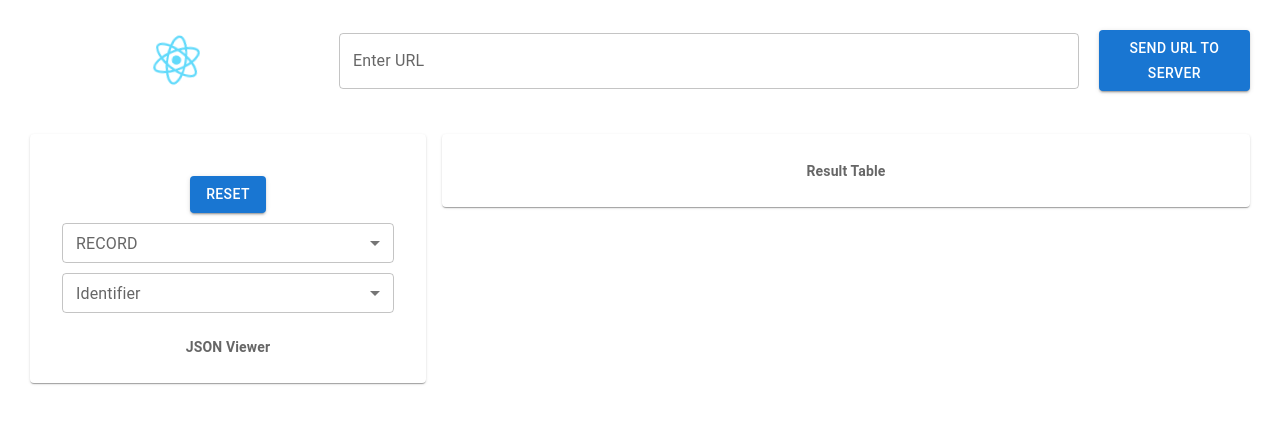
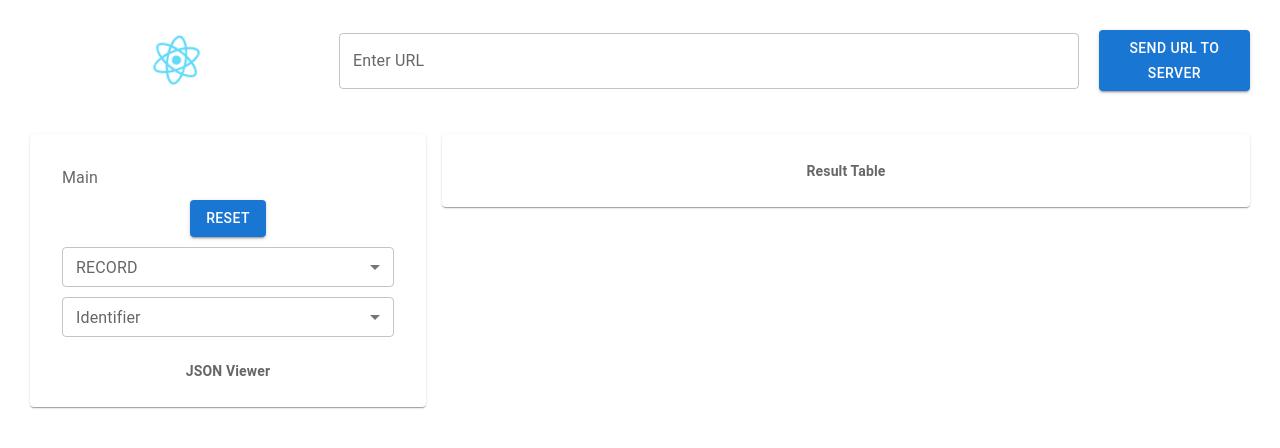
Before and after one commit to hereistopdev/feed-project, a React (Create React App) app: page / in a window 1280 px wide. Shown: the top 448 px of the page. Built offline with nearby package versions, Linux system fonts and the light colour scheme.

Commit message:
add history

```diff
--- a/src/components/FeedFetcher.js
+++ b/src/components/FeedFetcher.js
@@ -8,13 +8,16 @@ import Box from "@mui/material/Box";
 import Paper from "@mui/material/Paper";
 import Grid from "@mui/material/Grid";
 import {
+  Breadcrumbs,
   Button,
   FormControl,
   InputLabel,
+  Link,
   List,
   MenuItem,
   Select,
   TextField,
+  Typography,
 } from "@mui/material";
 import { toast } from "react-toastify";
 import logo from "../logo.svg";
@@ -33,6 +36,7 @@ const FeedFetcher = () => {
   const [url, setUrl] = useState("");
   const [isloading, setIsLoading] = useState(false);
   const [feedData, setFeedData] = useState(null);
+  const [history, setHistory] = useState(["Main"]);
 
   const [record, setRecord] = useState(null);
   const [list, setList] = useState(null);
@@ -42,12 +46,13 @@ const FeedFetcher = () => {
   const [idlist, setIDlist] = useState("");
 
   const filetered = (obj) => {
+    if (!obj) return [];
     console.log("here", obj, typeof obj);
 
     if (typeof obj === "string" || typeof obj === "number") {
       console.log(selected);
       setList([selected]);
-      setIDlist(["None"]);
+      setIDlist([]);
       setRecord([obj]);
       // setList(selected);
       return;
@@ -72,6 +77,7 @@ const FeedFetcher = () => {
       // axios.disable("etag");
       const response = await axios.post(
         "https://optimum-koala-informed.ngrok-free.app/api/data",
+        // "http://localhost:4000/api/data",
         {
           url: url,
         }
@@ -80,6 +86,7 @@ const FeedFetcher = () => {
       console.log(Object.keys(response.data));
       filetered(response.data);
       setFeedData(response.data);
+      setID("");
       // console.log(filetered(response.data));
       setIsLoading(false);
     } catch (error) {
@@ -132,12 +139,46 @@ const FeedFetcher = () => {
           <Grid item xs={4}>
             <Item>
               <Box m={3}>
+                <Breadcrumbs aria-label="breadcrumb">
+                  {history.map((v) => {
+                    return (
+                      <Link
+                        underline="hover"
+                        color="inherit"
+                        onClick={() => {
+                          console.log(history, v);
+                          const num = history.indexOf(v);
+                          let temp = [];
+                          if (num !== -1) {
+                            temp = history.slice(0, num + 1);
+                            setHistory(temp);
+                          }
+                          console.log(temp, feedData);
+                          if (temp.length === 1) filetered(feedData);
+                          if (temp.length) {
+                            let val = feedData;
+                            for (let i = 1; i < temp.length; i++) {
+                              val = val[temp[i]];
+                            }
+                            filetered(val);
+                          }
+                        }}
+                      >
+                        {v}
+                      </Link>
+                    );
+                  })}
+                </Breadcrumbs>
                 <Button
                   variant="contained"
                   color="primary"
                   style={{ margin: "10px" }}
                   onClick={() => {
-                    setID(null);
+                    setID("");
+                    setSelected("");
+                    setHistory(["Main"]);
+                    console.log(feedData);
+                    if (feedData == null) return;
                     filetered(feedData);
                   }}
                 >
@@ -150,7 +191,10 @@ const FeedFetcher = () => {
                     id="demo-simple-select"
                     value={selected}
                     label="Age"
-                    onChange={(e) => setSelected(e.target.value)}
+                    onChange={(e) => {
+                      setHistory([...history, e.target.value]);
+                      setSelected(e.target.value);
+                    }}
                   >
                     {list &&
                       list.map((v) => {
--- a/src/components/MuiTable.js
+++ b/src/components/MuiTable.js
@@ -1,59 +1,45 @@
 import * as React from "react";
 import { DataGrid } from "@mui/x-data-grid";
-
-const rows1 = [
-  { id: 1, lastName: "Snow", firstName: "Jon", age: 35 },
-  { id: 2, lastName: "Lannister", firstName: "Cersei", age: 42 },
-  { id: 3, lastName: "Lannister", firstName: "Jaime", age: 45 },
-  { id: 4, lastName: "Stark", firstName: "Arya", age: 16 },
-  { id: 5, lastName: "Targaryen", firstName: "Daenerys", age: null },
-  { id: 6, lastName: "Melisandre", firstName: null, age: 150 },
-  { id: 7, lastName: "Clifford", firstName: "Ferrara", age: 44 },
-  { id: 8, lastName: "Frances", firstName: "Rossini", age: 36 },
-  { id: 9, lastName: "Roxie", firstName: "Harvey", age: 65 },
-];
 
 export default function MuiTable({ data }) {
   const [cols, setCols] = React.useState([]);
   const [rows, setRows] = React.useState([]);
 
+  const jsonparse = (event, route) => {
+    if (typeof event !== "object")
+      return {
+        value: event,
+        route: route,
+      };
+    let result = [];
+    for (const key in event) {
+      let temp = jsonparse(event[key], [...route, key]);
+      if (temp.value == undefined) result = [...result, ...temp];
+      else result.push(temp);
+    }
+    return result;
+  };
+
   React.useEffect(() => {
-    console.log(data);
-    if (data.length) {
-      const arr = [];
-      const temp = Object.keys(data[0]).map((v) => {
-        arr.push(v);
+    console.log(data[0]);
+    if (data.length && data[0]) {
+      const temp = jsonparse(data[0], []).map((v) => {
+        const name = v.route.join(".");
         return {
-          field: v,
-          headerName: v,
+          field: name,
+          headerName: name,
+          width: 200,
         };
       });
-      //   temp.push({ field: "id", headerName: "ID" });
       setCols(temp);
-      console.log(temp);
 
       const rowTemp = data.map((row, index) => {
-        return { ...row, id: index + 1 };
-        // console.log(arr, row);
-        // const temp = {};
-        // row.map((v)=>{
-        //     temp[v]=
-        // })
-        // return {
-        //   id: index + 1,
-        // };
-        // return (
-        //   <TableRow key={index}>
-        //     {Object.values(row).map((value, index) => {
-        //       console.log(value);
-        //       if (typeof value == "object") {
-        //         return <TableCell key={index}>{"Array"}</TableCell>;
-        //       } else return <TableCell key={index}>{value}</TableCell>;
-        //     })}
-        //   </TableRow>
-        // );
+        const obj = {};
+        jsonparse(row, []).map((v) => {
+          obj[v.route.join(".")] = v.value;
+        });
+        return { ...obj, id: index + 1 };
       });
-      console.log(temp, rowTemp);
       setRows(rowTemp);
     }
   }, [data]);
--- a/src/components/TempTable.js
+++ b/src/components/TempTable.js
@@ -9,7 +9,23 @@ import {
 } from "@mui/material";
 
 const TempTable = ({ data }) => {
-  console.log(data);
+  const jsonparse = (event, route) => {
+    if (typeof event !== "object")
+      return {
+        value: event,
+        route: route,
+      };
+    let result = [];
+    for (const key in event) {
+      let temp = jsonparse(event[key], [...route, key]);
+      if (temp.value == undefined) result = [...result, ...temp];
+      else result.push(temp);
+    }
+    return result;
+  };
+
+  console.log(data, []);
+
   return (
     <TableContainer component={Paper}>
       <Table>
```
